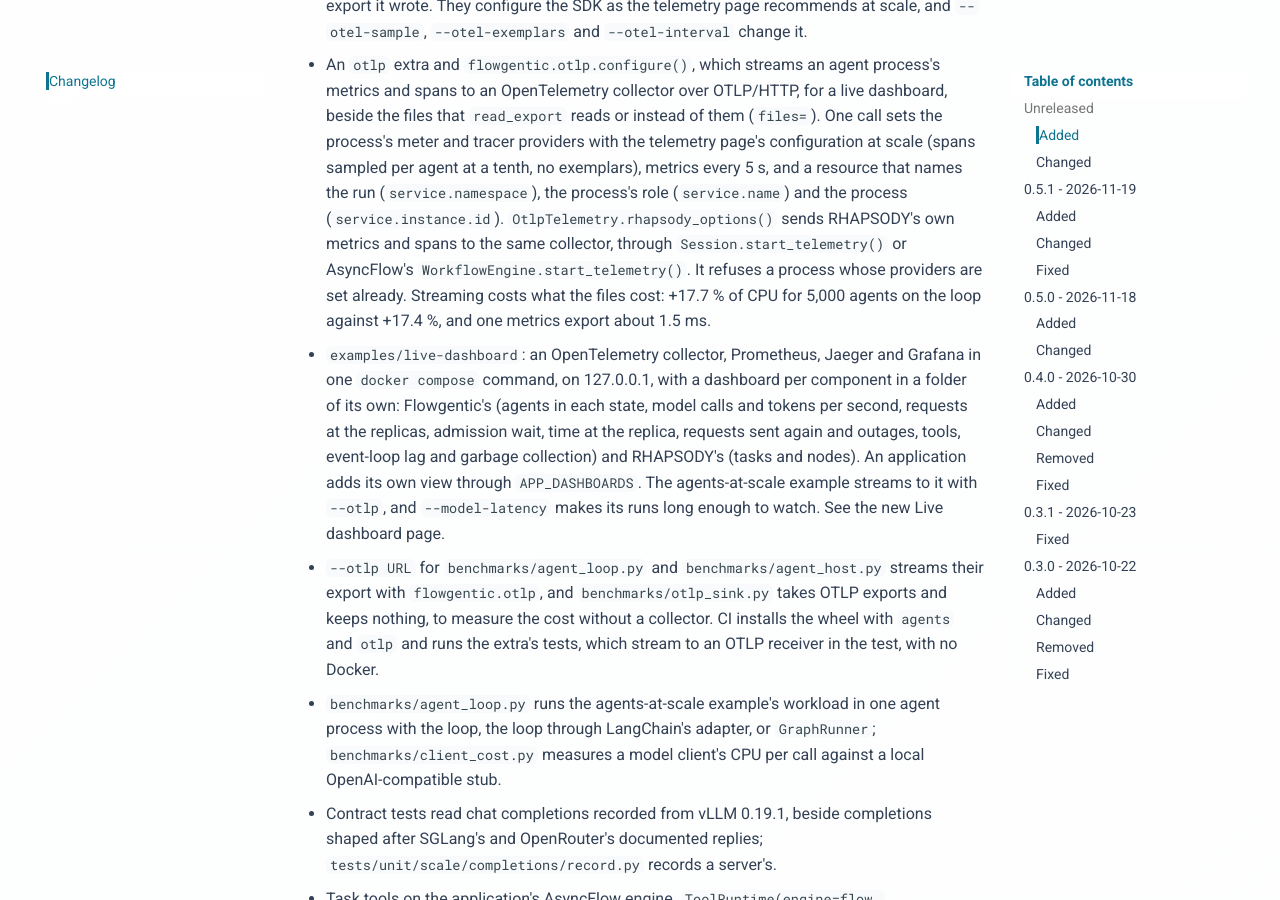
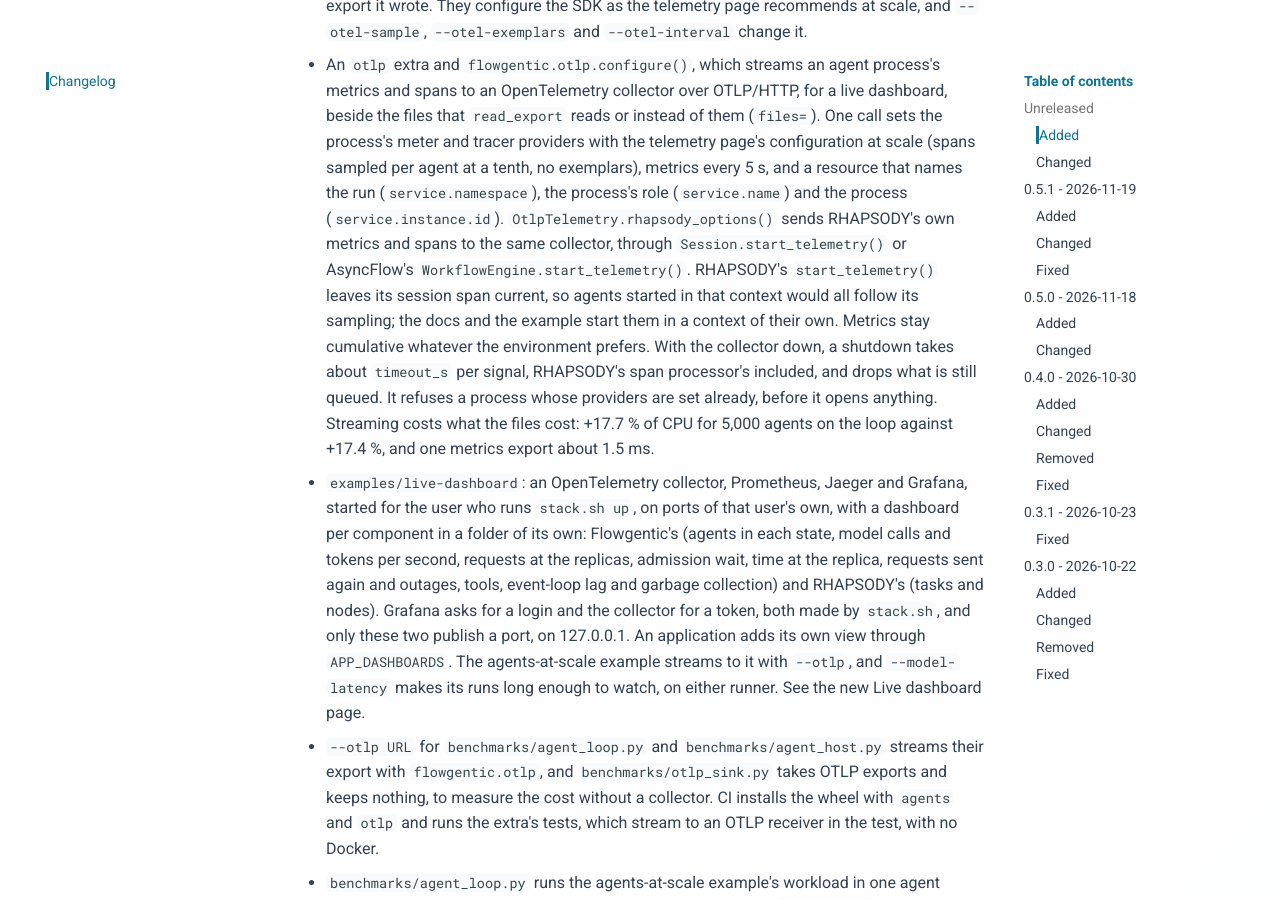
Before and after one commit to stride-research/flowgentic, an MkDocs documentation site: the page built from docs/changelog.md, in a window 1280 px wide and 900 px high, scrolled down 3519 px. Built offline with MkDocs 1.6.1 and Material for MkDocs 9.7.7, drawn with Linux system fonts in a browser that asks for light colours; comment, search, counter and statistics services are not loaded.

Commit message:
Document the stack's defaults on a shared node, RHAPSODY's spans, and the shutdown bound
The Live dashboard page now starts the stack with stack.sh, warns that
127.0.0.1 is open to every user of the machine, and says how to keep the
collector private on an allocation. It says what RHAPSODY's own providers
keep, why agents must start in a context of their own after its
start_telemetry(), what a shutdown costs with the collector down, that a
process forked after configure() gets a random instance id, and that the
example's node panels need rhapsody-py[telemetry]. The benchmarks' costs
have no RHAPSODY telemetry; the example's, with it, is +25 % on a laptop.

```diff
--- a/CHANGELOG.md
+++ b/CHANGELOG.md
@@ -162,19 +162,28 @@ decision record.
   (`service.name`) and the process (`service.instance.id`).
   `OtlpTelemetry.rhapsody_options()` sends RHAPSODY's own metrics and spans
   to the same collector, through `Session.start_telemetry()` or AsyncFlow's
-  `WorkflowEngine.start_telemetry()`. It refuses a process whose providers
-  are set already. Streaming costs what the files cost: +17.7 % of CPU for
+  `WorkflowEngine.start_telemetry()`. RHAPSODY's `start_telemetry()` leaves
+  its session span current, so agents started in that context would all
+  follow its sampling; the docs and the example start them in a context of
+  their own. Metrics stay cumulative whatever the environment
+  prefers. With the collector down, a shutdown takes about `timeout_s` per
+  signal, RHAPSODY's span processor's included, and drops what is still
+  queued. It refuses a process whose providers are set already, before it
+  opens anything. Streaming costs what the files cost: +17.7 % of CPU for
   5,000 agents on the loop against +17.4 %, and one metrics export about
   1.5 ms.
 - `examples/live-dashboard`: an OpenTelemetry collector, Prometheus, Jaeger
-  and Grafana in one `docker compose` command, on 127.0.0.1, with a dashboard
-  per component in a folder of its own: Flowgentic's (agents in each state,
-  model calls and tokens per second, requests at the replicas, admission
-  wait, time at the replica, requests sent again and outages, tools,
-  event-loop lag and garbage collection) and RHAPSODY's (tasks and nodes).
-  An application adds its own view through `APP_DASHBOARDS`. The
+  and Grafana, started for the user who runs `stack.sh up`, on ports of that
+  user's own, with a dashboard per component in a folder of its own:
+  Flowgentic's (agents in each state, model calls and tokens per second,
+  requests at the replicas, admission wait, time at the replica, requests
+  sent again and outages, tools, event-loop lag and garbage collection) and
+  RHAPSODY's (tasks and nodes). Grafana asks for a login and the collector
+  for a token, both made by `stack.sh`, and only these two publish a port, on
+  127.0.0.1. An application adds its own view through `APP_DASHBOARDS`. The
   agents-at-scale example streams to it with `--otlp`, and `--model-latency`
-  makes its runs long enough to watch. See the new Live dashboard page.
+  makes its runs long enough to watch, on either runner. See the new Live
+  dashboard page.
 - `--otlp URL` for `benchmarks/agent_loop.py` and `benchmarks/agent_host.py`
   streams their export with `flowgentic.otlp`, and `benchmarks/otlp_sink.py`
   takes OTLP exports and keeps nothing, to measure the cost without a
```
Also changed, not shown: docs/features/live-dashboard.md (+103 -31 lines), docs/guides/agents-at-scale.md (+3 -2 lines).
